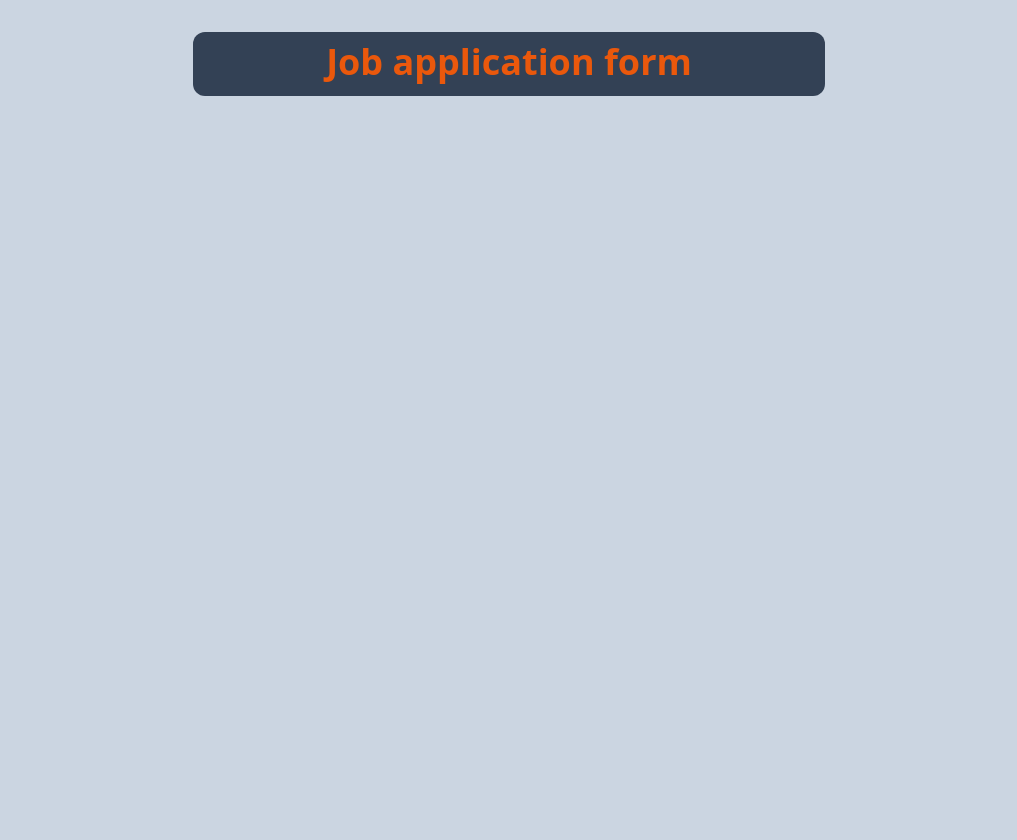
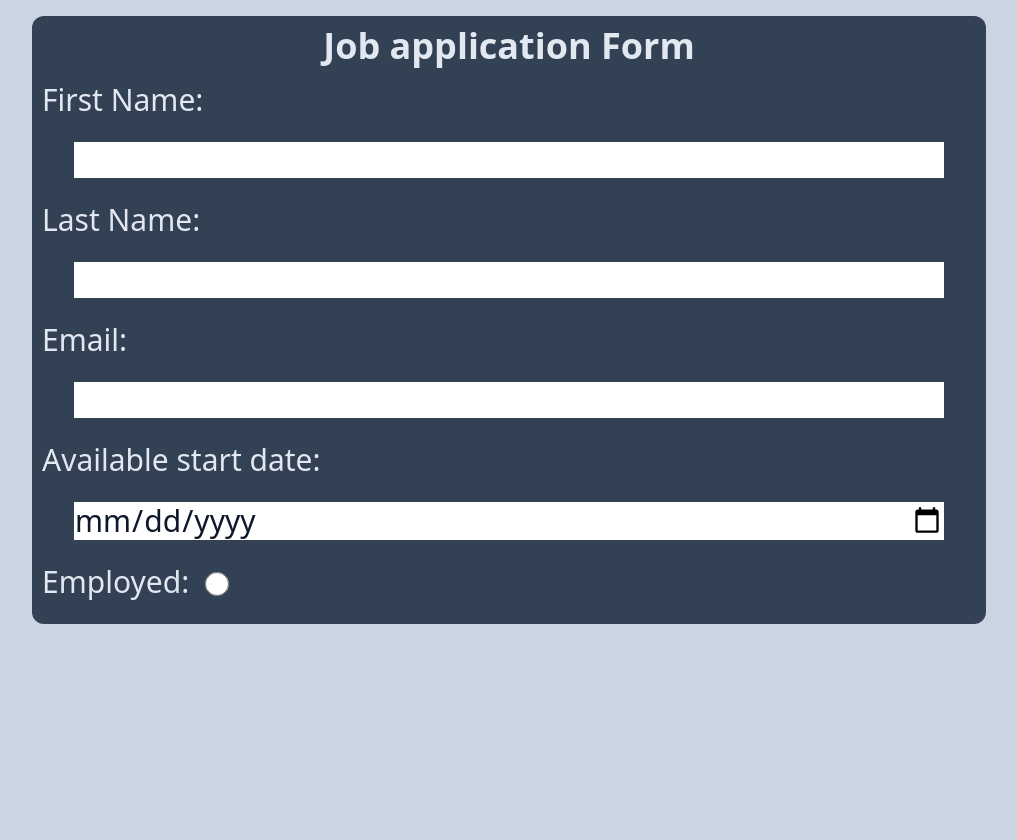
Before and after one commit to Canthar90/Flask-Job-application-site, a Flask app: page / in a window 1280 px wide. Shown: the whole page, without its empty margins (131-1148 px from the left). Before the commit the page ends 96 px from the top, so only its background shows below. Run offline with Flask 3, Linux system fonts and the light colour scheme.

Commit message:
Adding some content and styles

```diff
--- a/static/output.css
+++ b/static/output.css
@@ -554,6 +554,10 @@ video {
   --tw-contain-style:  ;
 }
 
+.left-3 {
+  left: 0.75rem;
+}
+
 .col-span-3 {
   grid-column: span 3 / span 3;
 }
@@ -574,6 +578,14 @@ video {
   grid-column-start: 3;
 }
 
+.col-start-6 {
+  grid-column-start: 6;
+}
+
+.col-start-1 {
+  grid-column-start: 1;
+}
+
 .row-span-6 {
   grid-row: span 6 / span 6;
 }
@@ -582,12 +594,58 @@ video {
   grid-row-start: 2;
 }
 
+.row-start-1 {
+  grid-row-start: 1;
+}
+
+.m-8 {
+  margin: 2rem;
+}
+
+.mx-8 {
+  margin-left: 2rem;
+  margin-right: 2rem;
+}
+
+.mx-12 {
+  margin-left: 3rem;
+  margin-right: 3rem;
+}
+
+.mx-4 {
+  margin-left: 1rem;
+  margin-right: 1rem;
+}
+
 .mt-4 {
   margin-top: 1rem;
 }
 
+.mt-2 {
+  margin-top: 0.5rem;
+}
+
+.flex {
+  display: flex;
+}
+
 .grid {
   display: grid;
+}
+
+.size-12 {
+  width: 3rem;
+  height: 3rem;
+}
+
+.size-8 {
+  width: 2rem;
+  height: 2rem;
+}
+
+.size-6 {
+  width: 1.5rem;
+  height: 1.5rem;
 }
 
 .grid-cols-4 {
@@ -602,12 +660,28 @@ video {
   grid-template-columns: subgrid;
 }
 
+.grid-cols-1 {
+  grid-template-columns: repeat(1, minmax(0, 1fr));
+}
+
 .grid-rows-8 {
   grid-template-rows: repeat(8, minmax(0, 1fr));
 }
 
+.justify-start {
+  justify-content: flex-start;
+}
+
 .gap-4 {
   gap: 1rem;
+}
+
+.gap-6 {
+  gap: 1.5rem;
+}
+
+.justify-self-start {
+  justify-self: start;
 }
 
 .rounded-xl {
@@ -629,8 +703,33 @@ video {
   background-color: rgb(203 213 225 / var(--tw-bg-opacity));
 }
 
+.object-left {
+  -o-object-position: left;
+     object-position: left;
+}
+
 .p-2\.5 {
   padding: 0.625rem;
+}
+
+.p-8 {
+  padding: 2rem;
+}
+
+.pb-4 {
+  padding-bottom: 1rem;
+}
+
+.pb-6 {
+  padding-bottom: 1.5rem;
+}
+
+.pt-2 {
+  padding-top: 0.5rem;
+}
+
+.text-left {
+  text-align: left;
 }
 
 .text-center {
@@ -640,6 +739,11 @@ video {
 .text-4xl {
   font-size: 2.25rem;
   line-height: 2.5rem;
+}
+
+.text-3xl {
+  font-size: 1.875rem;
+  line-height: 2.25rem;
 }
 
 .font-bold {
@@ -656,6 +760,21 @@ video {
   color: rgb(234 88 12 / var(--tw-text-opacity));
 }
 
+.text-slate-200 {
+  --tw-text-opacity: 1;
+  color: rgb(226 232 240 / var(--tw-text-opacity));
+}
+
+.text-black {
+  --tw-text-opacity: 1;
+  color: rgb(0 0 0 / var(--tw-text-opacity));
+}
+
+.text-slate-900 {
+  --tw-text-opacity: 1;
+  color: rgb(15 23 42 / var(--tw-text-opacity));
+}
+
 .underline {
   text-decoration-line: underline;
 }
--- a/templates/index.html
+++ b/templates/index.html
@@ -10,11 +10,60 @@
     <title>Document</title>
   </head>
   <body class="bg-slate-300">
-    <div class="grid grid-cols-8 grid-rows-8 gap-4">
+    <div class="grid grid-cols-8 grid-rows-8 gap-6">
       <div
-        class="text-center bg-slate-700 p-2.5 mt-4 row-start-2 row-span-6 col-start-3 col-span-4 rounded-xl"
+        class="text-center pb-6 bg-slate-700 p-2.5 mt-4 row-start-1 row-span-6 col-start-2 col-span-6 rounded-xl"
       >
-        <h1 class="text-4xl font-bold text-orange-600">Job application form</h1>
+        <h1 class="text-4xl pb-4 font-bold text-slate-200">
+          Job application Form
+        </h1>
+        <div>
+          <form class="grid gap-6 text-left text-3xl text-slate-200">
+            <label for="first_name">First Name:</label>
+            <input
+              class="mx-8 text-slate-900"
+              type="text"
+              id="first_name"
+              name="first_name"
+              required
+            />
+            <label for="last_name">Last Name:</label>
+            <input
+              class="mx-8 text-slate-900"
+              type="text"
+              id="last_name"
+              name="last_name"
+              required
+            />
+            <label for="email">Email:</label>
+            <input
+              class="mx-8 text-slate-900"
+              type="email"
+              id="email"
+              name="email"
+              required
+            />
+
+            <label for="date">Available start date:</label>
+            <input
+              class="mx-8 text-slate-900"
+              type="date"
+              id="date"
+              name="date"
+              required
+            />
+            <div class="flex justify-self-start">
+              <label for="employed">Employed:</label>
+              <input
+                class="mt-2 mx-4 size-6 text-slate-900"
+                type="radio"
+                id="employed"
+                name="employed"
+                required
+              />
+            </div>
+          </form>
+        </div>
       </div>
     </div>
   </body>
```
